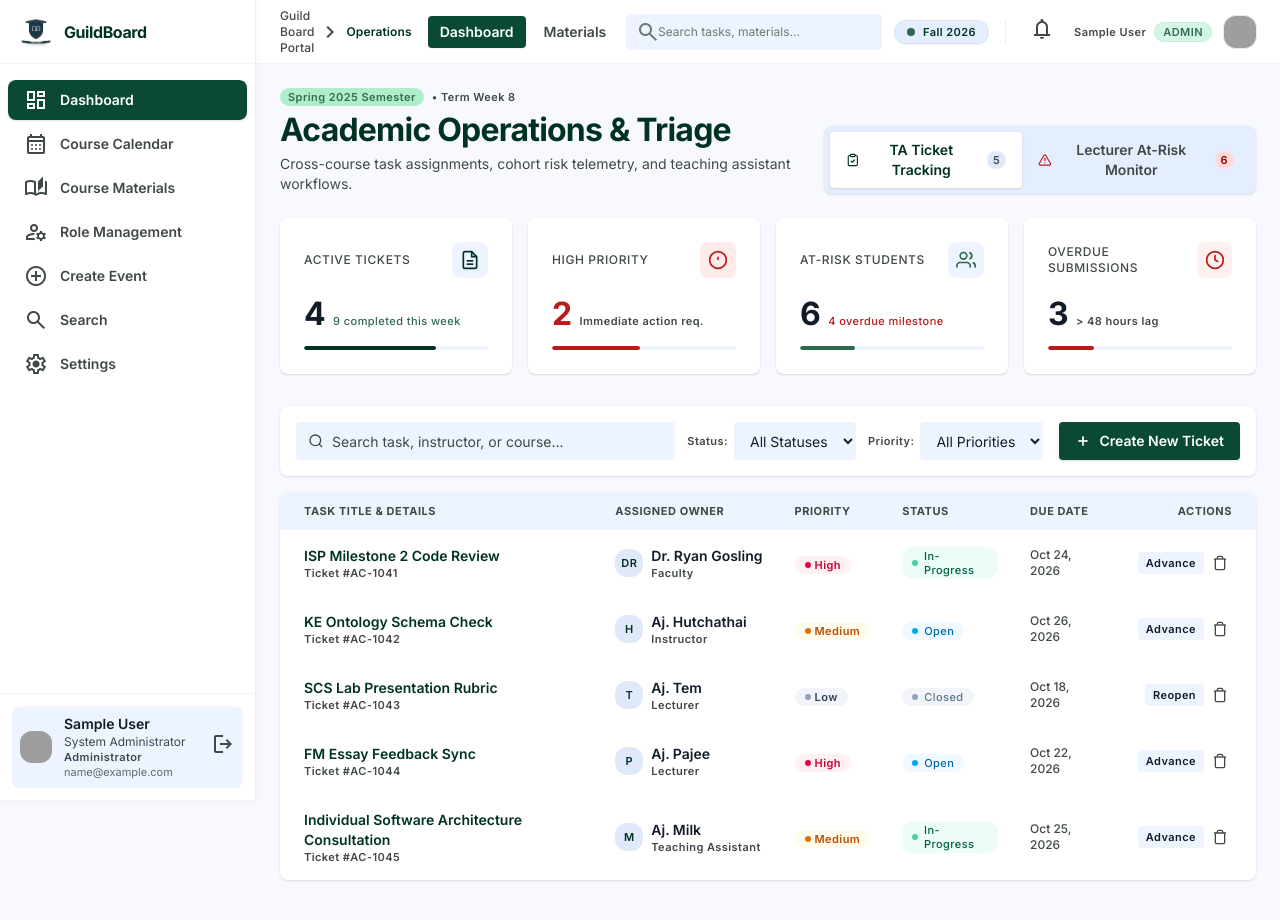
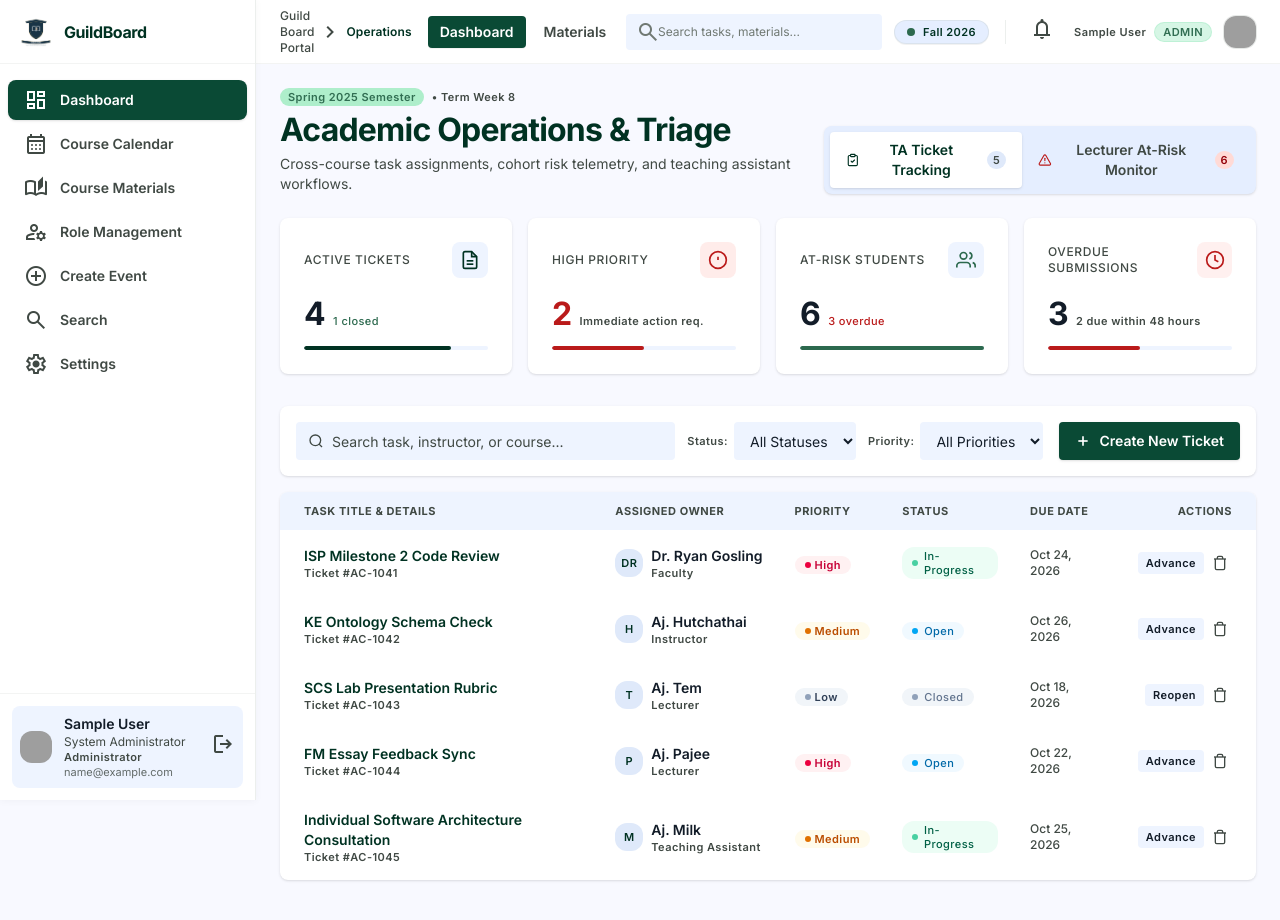
Before and after one commit to PichaWi/GuildBoard, a React (Vite) app in the folder frontend/: page /dashboard in a window 1280 px wide. Shown: the top 920 px of the page. Built offline with nearby package versions, Linux system fonts and the light colour scheme; sample sign-in values are in the browser's storage; grey boxes are pictures that could not be loaded.

Commit message:
US-4: KPI cards use real at-risk and ticket counts

```diff
--- a/frontend/src/pages/OperationsDashboard.jsx
+++ b/frontend/src/pages/OperationsDashboard.jsx
@@ -159,9 +159,33 @@ export default function OperationsDashboard() {
   };
 
   // ── Derived display values (update KPI cards dynamically) ──────────────────
+  const closedTicketCount = tickets.filter((t) => t.status === 'Closed').length;
+  const overdueCount = atRiskStudents.filter((s) => s.riskType === 'overdue').length;
+  const nearingCount = atRiskStudents.filter((s) => s.riskType === 'nearing').length;
+  const percent = (part, whole) => `${whole ? Math.round((part / whole) * 100) : 0}%`;
+
   const displayCards = summaryCards.map((card) => {
-    if (card.id === 'active-tickets') return { ...card, value: activeTicketCount };
-    if (card.id === 'high-priority') return { ...card, value: highPriorityCount };
+    if (card.id === 'active-tickets') {
+      return {
+        ...card, value: activeTicketCount, subtitle: `${closedTicketCount} closed`,
+        progressWidth: percent(activeTicketCount, tickets.length)
+      };
+    }
+    if (card.id === 'high-priority') {
+      return { ...card, value: highPriorityCount, progressWidth: percent(highPriorityCount, activeTicketCount) };
+    }
+    if (card.id === 'at-risk-students') {
+      return {
+        ...card, value: atRiskStudents.length, subtitle: `${overdueCount} overdue`,
+        progressWidth: percent(atRiskStudents.length, activeTicketCount)
+      };
+    }
+    if (card.id === 'overdue-submissions') {
+      return {
+        ...card, value: overdueCount, subtitle: `${nearingCount} due within 48 hours`,
+        progressWidth: percent(overdueCount, atRiskStudents.length)
+      };
+    }
     return card;
   });
 
```
